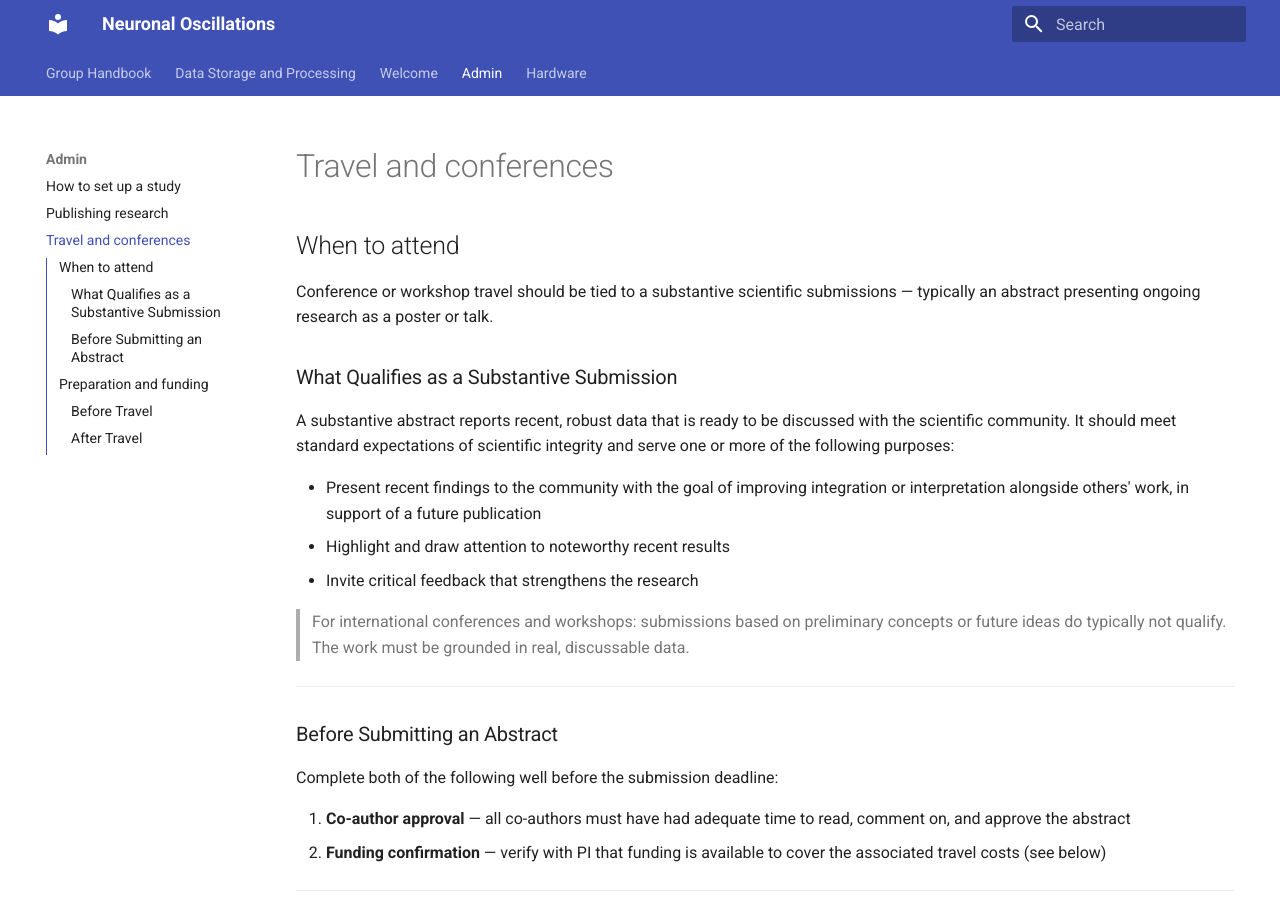
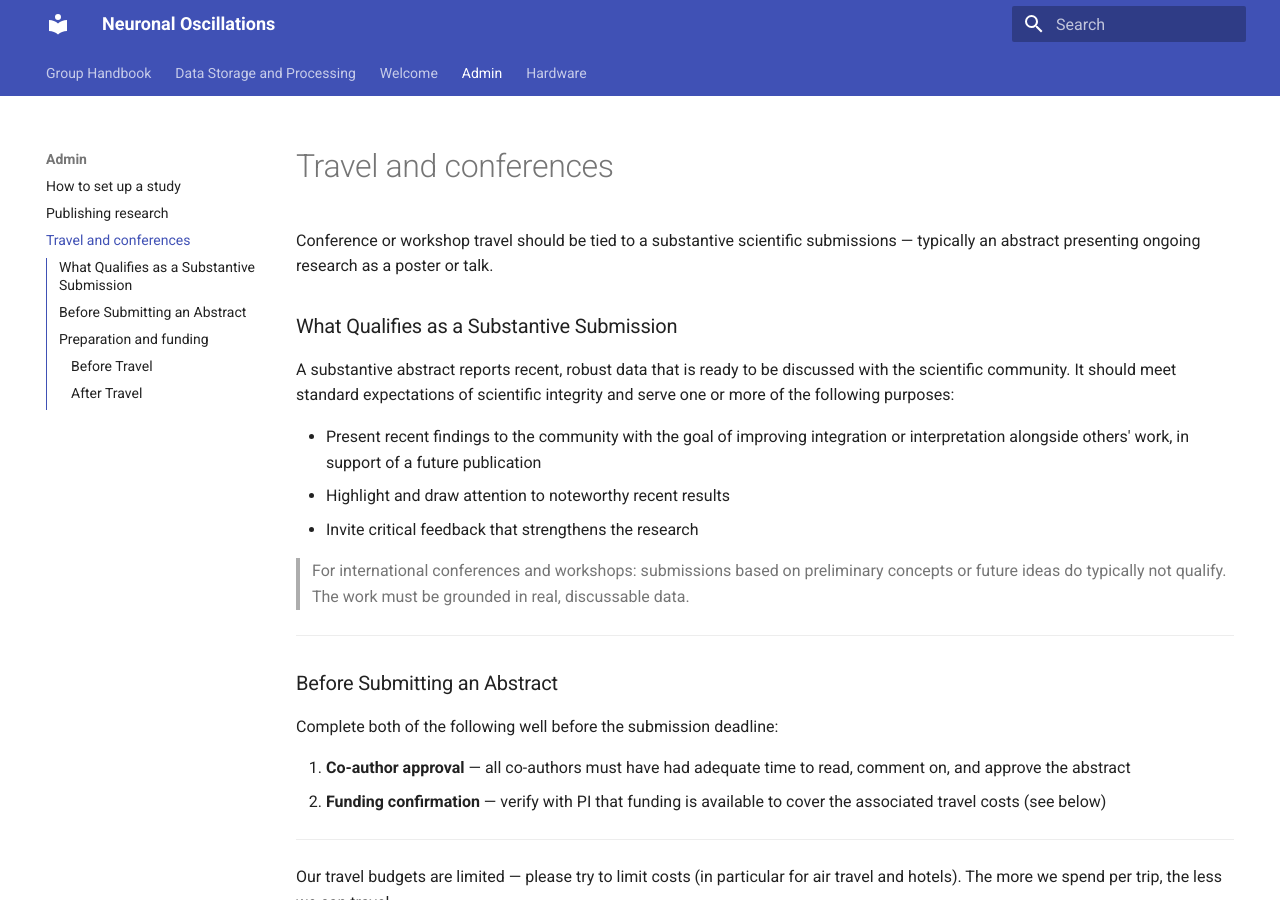
Before and after one commit to Neuronal-Oscillations/group-handbook, an MkDocs documentation site: the page built from docs/admin/travel_and_conferences.md, in a window 1280 px wide and 900 px high. Built offline with MkDocs 1.6.1 and Material for MkDocs 9.7.7, drawn with Linux system fonts in a browser that asks for light colours.

Commit message:
Update travel_and_conferences.md

```diff
--- a/docs/admin/travel_and_conferences.md
+++ b/docs/admin/travel_and_conferences.md
@@ -1,7 +1,4 @@
 # Travel and conferences
-
-## When to attend
-
 Conference or workshop travel should be tied to a substantive scientific submissions — typically an abstract presenting ongoing research as a poster or talk.
 
 ### What Qualifies as a Substantive Submission
```
